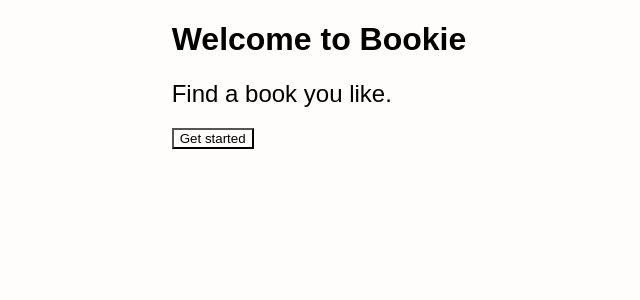
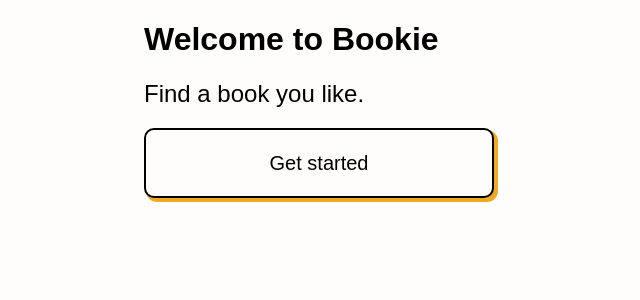
Before and after one commit to slee1204/ADCD-Bookie, a Next.js app: page / in a window 1280 px wide. Shown: the top 300 px of the page, without its empty margins (321-961 px from the left). Built offline with nearby package versions, Linux system fonts and the light colour scheme.

Commit message:
add styling

```diff
--- a/comp/Button.js
+++ b/comp/Button.js
@@ -1,3 +1,40 @@
-export default function Button({text="button text", handleClick=()=> {}}) {
-  return <button onClick={handleClick}>{text}</button>
+import styled from "styled-components";
+import { colors } from "@/Variables/variables";
+
+const styles = {
+  border: "#000000",
+  boxShadow: {
+    default: colors.primary.yellow,
+    hover: colors.primary.orange
+  }
 }
+
+const ButtonCont = styled.button`
+  box-sizing: border-box;
+  display: flex;
+  justify-content: center;
+  align-items: center;
+  width: 350px;
+  height: 70px;
+  border: 2px solid ${styles.border};
+  border-radius: 10px;
+  font-weight: 500;
+  font-size: 20px;
+  line-height: 30px;
+  box-shadow: 3px 3px 0px 1px ${styles.boxShadow.default};
+  cursor: pointer;
+
+  :hover {
+    font-weight: 600;
+    box-shadow: 3px 3px 0px 1px ${styles.boxShadow.hover};
+  }
+`
+
+export default function Button({
+  text = "button text",
+  handleClick = () => { }
+}) {
+  return <ButtonCont
+    onClick={handleClick}
+  >{text}</ButtonCont>
+}
```
Also changed, not shown: comp/Input.js (added, +22 -0 lines), comp/Keyword.js (+40 -8 lines).
